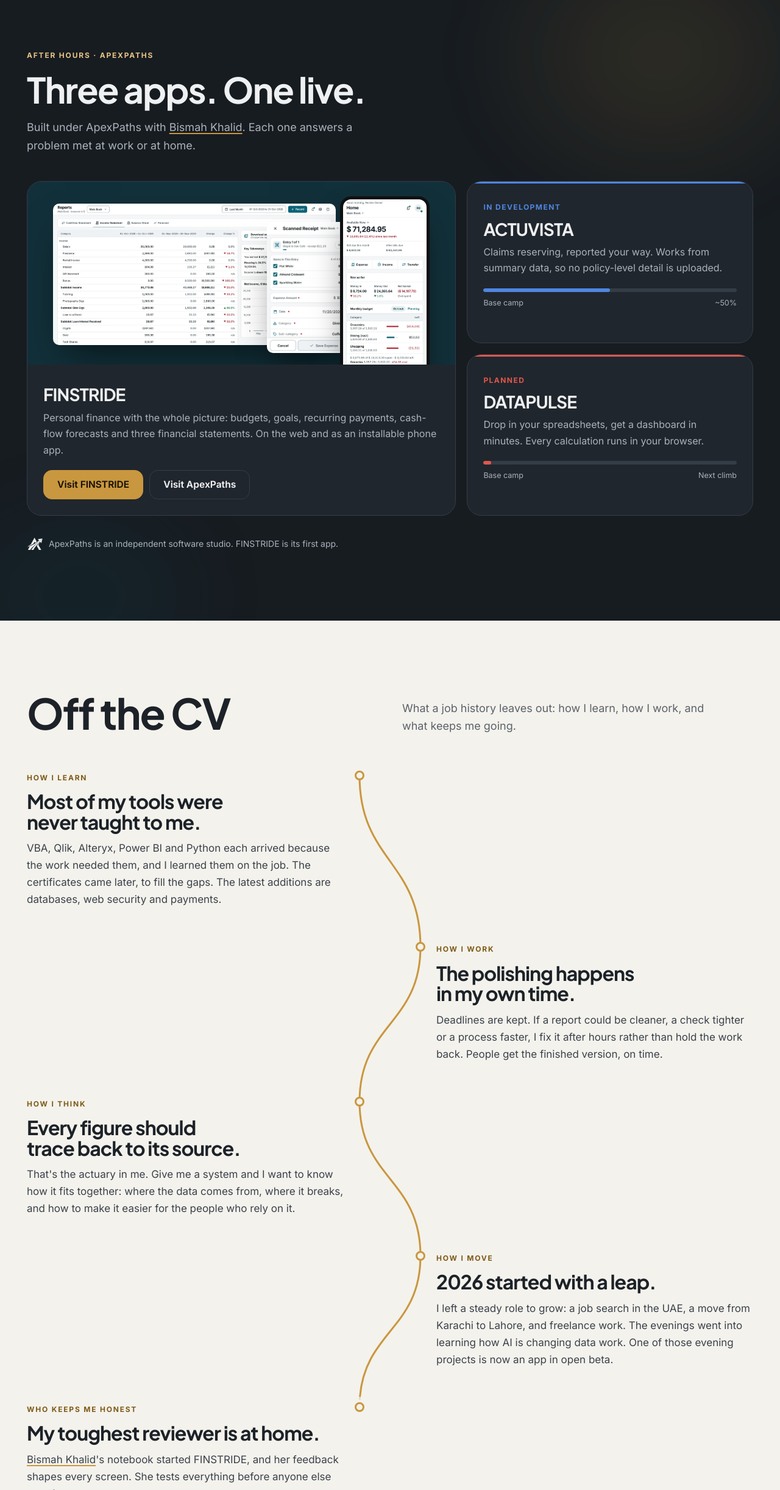
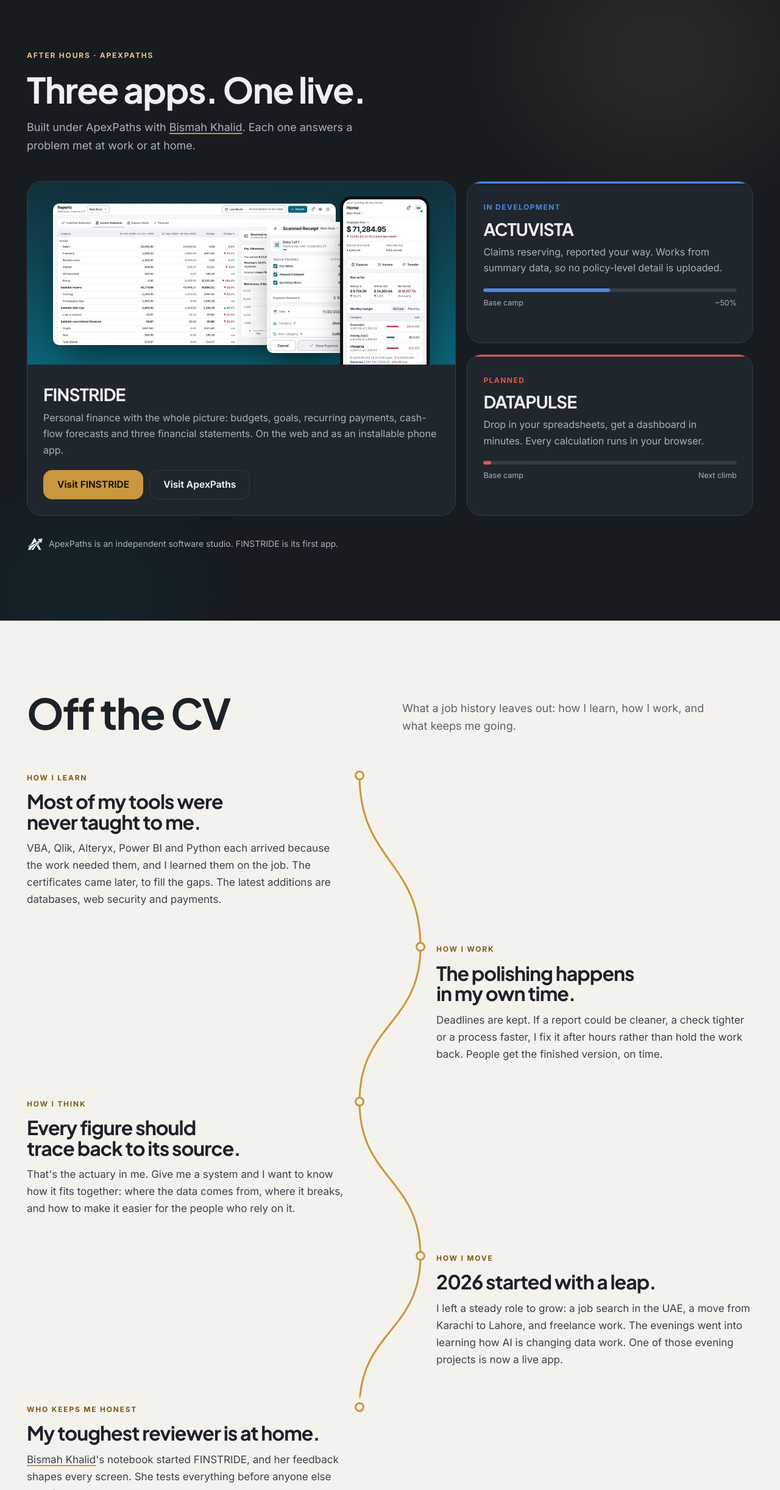
Before and after one commit to MBabar90/MBabar90.github.io, an Astro site: page / in a window 1280 px wide. Shown: the part 1132-3576 px from the top of the page at 61% size. Built offline with nearby package versions, Linux system fonts and the light colour scheme; Astro itself is replaced by a stand-in of ours; animation ran at ten frames a second.

Commit message:
chore(portfolio): last label and stage gradient [PORT-FIX]
Co-Authored-By: Claude Sonnet 5.5 <noreply@anthropic.com>
Claude-Session: https://claude.ai/code/session_014YLTibb6rzs3xf6mChSGmS

```diff
--- a/public/assets/site.css
+++ b/public/assets/site.css
@@ -115,7 +115,7 @@ a.credit:hover{color:var(--brass-t)}
 .apps-sec .lead{color:var(--night-mut);font-size:18px;max-width:52ch;margin-top:16px}
 .apps{display:grid;grid-template-columns:1.5fr 1fr;gap:18px;margin-top:44px}
 .fs{background:var(--night2);border:1px solid var(--night-line);border-radius:24px;overflow:hidden;display:flex;flex-direction:column}
-.stage{position:relative;height:300px;background:linear-gradient(160deg,#12303A,#12303A);overflow:hidden}
+.stage{position:relative;height:300px;background:#12303A;background:linear-gradient(180deg,#12303A,#0B6478);overflow:hidden}
 .stage .stmt{position:absolute;left:6%;top:12%;width:66%;border-radius:10px;box-shadow:0 30px 60px -20px rgba(0,0,0,.6)}
 .stage .scan{position:absolute;left:56%;top:22%;width:20%;border-radius:10px;box-shadow:0 30px 60px -20px rgba(0,0,0,.6)}
 .stage .phone{position:absolute;right:6%;top:8%;width:21%;border-radius:18px;border:5px solid #0E1012;overflow:hidden;box-shadow:0 30px 60px -20px rgba(0,0,0,.7)}
--- a/src/content/index.html
+++ b/src/content/index.html
@@ -92,7 +92,7 @@
     <div class="note l rv"><span class="dot"></span><span class="lab">How I learn</span><h3>Most of my tools were never taught to me.</h3><p>VBA, Qlik, Alteryx, Power BI and Python each arrived because the work needed them, and I learned them on the job. The certificates came later, to fill the gaps. The latest additions are databases, web security and payments.</p></div>
     <div class="note r rv"><span class="dot"></span><span class="lab">How I work</span><h3>The polishing happens in my own time.</h3><p>Deadlines are kept. If a report could be cleaner, a check tighter or a process faster, I fix it after hours rather than hold the work back. People get the finished version, on time.</p></div>
     <div class="note l rv"><span class="dot"></span><span class="lab">How I think</span><h3>Every figure should trace back to its source.</h3><p>That's the actuary in me. Give me a system and I want to know how it fits together: where the data comes from, where it breaks, and how to make it easier for the people who rely on it.</p></div>
-    <div class="note r rv"><span class="dot"></span><span class="lab">How I move</span><h3>2026 started with a leap.</h3><p>I left a steady role to grow: a job search in the UAE, a move from Karachi to Lahore, and freelance work. The evenings went into learning how AI is changing data work. One of those evening projects is now an app in open beta.</p></div>
+    <div class="note r rv"><span class="dot"></span><span class="lab">How I move</span><h3>2026 started with a leap.</h3><p>I left a steady role to grow: a job search in the UAE, a move from Karachi to Lahore, and freelance work. The evenings went into learning how AI is changing data work. One of those evening projects is now a live app.</p></div>
     <div class="note l rv"><span class="dot"></span><span class="lab">Who keeps me honest</span><h3>My toughest reviewer is at home.</h3><p><a class="credit" href="https://bismahkhalid27.github.io" target="_blank" rel="noopener">Bismah Khalid</a>'s notebook started FINSTRIDE, and her feedback shapes every screen. She tests everything before anyone else sees it.</p></div>
   </div>
 </div></section>
```
